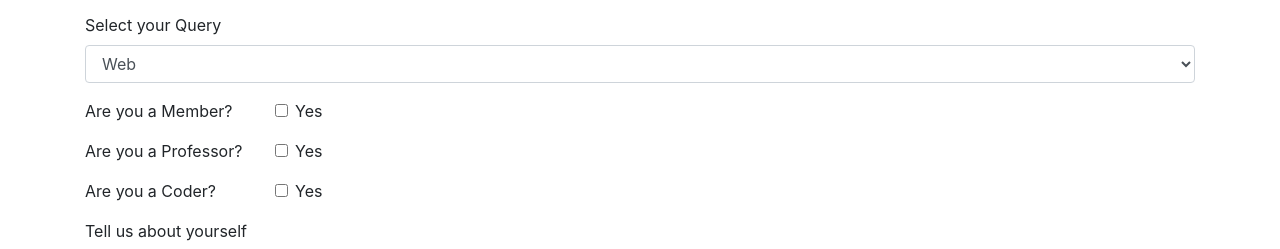
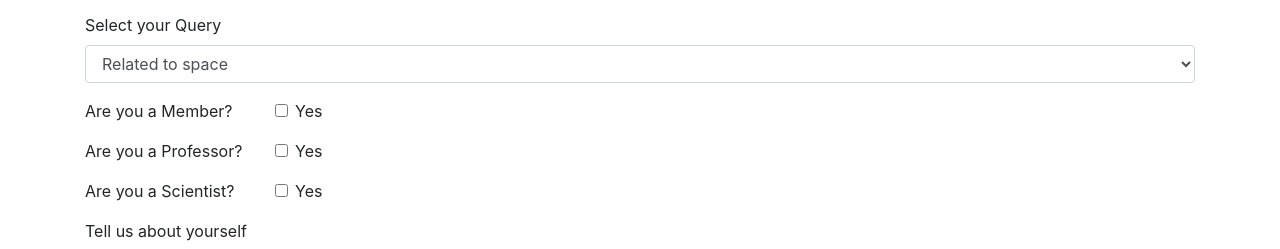
Before and after one commit to dhvani1215/illuminati, a plain HTML site: page contact.html in a window 1280 px wide. Shown: the part 199-448 px from the top of the page. Drawn offline with nearby package versions, Linux system fonts and the light colour scheme.

Commit message:
Update contact.html

```diff
--- a/contact.html
+++ b/contact.html
@@ -66,9 +66,9 @@
             <div class="form-group">
                 <label for="exampleFormControlSelect1">Select your Query</label>
                 <select class="form-control" id="exampleFormControlSelect1">
-                    <option>Web</option>
-                    <option>Tech Stack</option>
-                    <option>Technology</option>
+                    <option>Related to space</option>
+                    <option>Related to Quantum physics</option>
+                    <option>Related to astronomy</option>
                     <option>Others</option>
                 </select>
             </div>
@@ -95,7 +95,7 @@
                 </div>
             </div>
             <div class="form-group row">
-                <div class="col-sm-2">Are you a Coder?</div>
+                <div class="col-sm-2">Are you a Scientist?</div>
                 <div class="col-sm-10">
                     <div class="form-check">
                         <input class="form-check-input" type="checkbox" id="gridCheck3">
```
